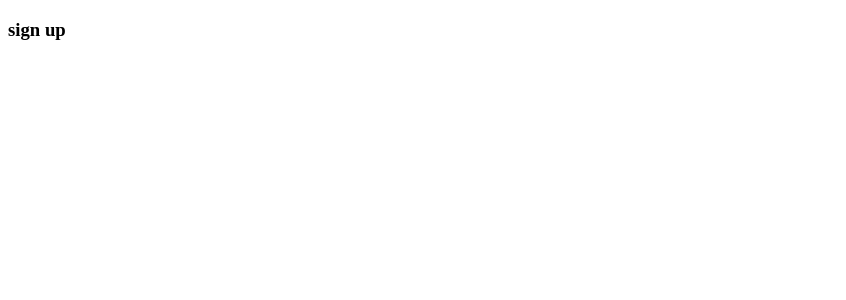
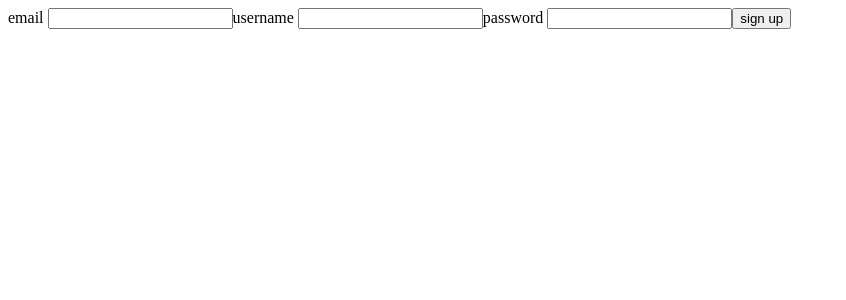
Before and after one commit to pdfernandes/split, a React app in the folder splitfrontend/: page /signup in a window 1280 px wide. Shown: the top 300 px of the page, without its empty margins (0-846 px from the left). Built offline with nearby package versions, Linux system fonts and the light colour scheme.

Commit message:
finish signup

```diff
--- a/splitfrontend/src/SignInForm.js
+++ b/splitfrontend/src/SignInForm.js
@@ -19,10 +19,10 @@ const SignInForm = (props) => {
 
     if (response.status === 200) {
       const token = await response.json();
-      console.log('LOGIN SUCCESS', token);
+      console.log('SIGN IN SUCCESS', token);
     } else {
       const info = await response.json();
-      console.log('LOGIN FAIL', info.detail);
+      console.log('SIGN IN FAIL', info.detail);
     }
   };
 
--- a/splitfrontend/src/SignUpForm.js
+++ b/splitfrontend/src/SignUpForm.js
@@ -1,12 +1,41 @@
 import React, { useState } from 'react';
 
 const SignUpForm = (props) => {
+  const [ email, setEmail ] = useState('');
   const [ username, setUsername ] = useState('');
   const [ password, setPassword ] = useState('');
 
+  const handleEmailChange = (event) => setEmail(event.target.value);
+  const handleUsernameChange = (event) => setUsername(event.target.value);
+  const handlePasswordChange = (event) => setPassword(event.target.value);
+  const handleSubmit = async (event) => {
+    event.preventDefault();
+    const newUserCredentials = { email, username, password };
+    const response = await fetch('http://localhost:8000/api/user/', {
+      method: 'POST',
+      headers: {
+        'Content-Type': 'application/json'
+      },
+      body: JSON.stringify(newUserCredentials)
+    });
+
+    if (response.status === 201) {
+      console.log('SIGN UP SUCCESS', await response.json());
+    } else {
+      console.log('SIGN UP FAIL', await response.json());
+    }
+  };
 
   return <>
-    <h3>sign up</h3>
+    <form onSubmit={handleSubmit}>
+      <label>email </label>
+      <input type="email" value={email} onChange={handleEmailChange} />
+      <label>username </label>
+      <input type="text" value={username} onChange={handleUsernameChange} />
+      <label>password </label>
+      <input type="password" value={password} onChange={handlePasswordChange} />
+      <button>sign up</button>
+    </form>
   </>;
 };
 
```
Also changed, not shown: 1 other file (tests, documents, lock files or other folders).
